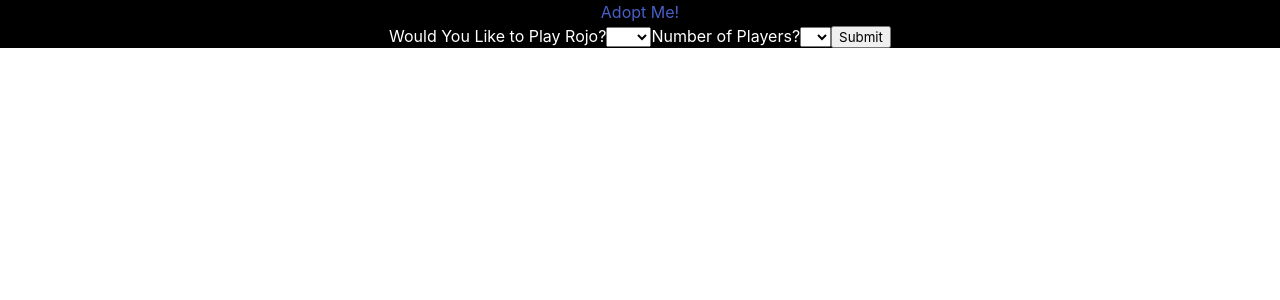
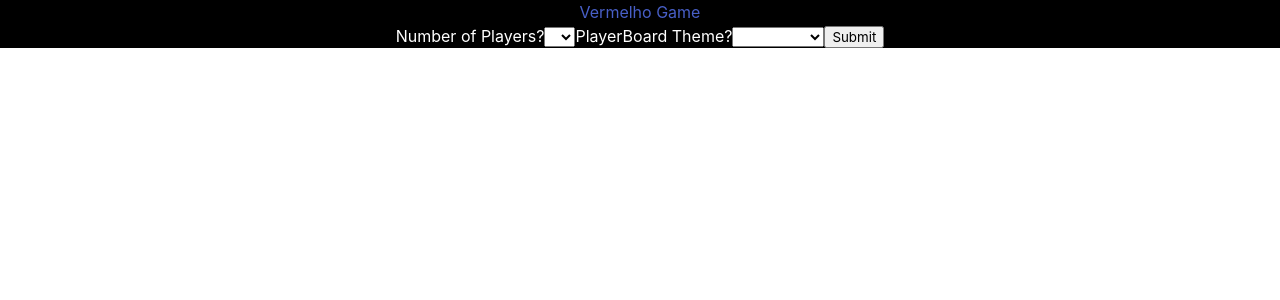
Before and after one commit to danieljwiest/Rojo, a React (Vite) app: page / in a window 1280 px wide. Shown: the top 300 px of the page. Built offline with nearby package versions, Linux system fonts and the light colour scheme.

Commit message:
Updated form options in landing page to include a colorPalette selection.
 On branch main
 Changes to be committed:
	modified:   src/Types/AppTypes.ts
	modified:   src/app.tsx
	modified:   src/components/Rojo/Rojo.tsx

```diff
--- a/src/Types/AppTypes.ts
+++ b/src/Types/AppTypes.ts
@@ -1,5 +1,5 @@
 export interface GameParams {
-  playSelection: string;
+  colorPalette: string;
   playerCount: string;
 }
 
--- a/src/app.tsx
+++ b/src/app.tsx
@@ -21,7 +21,7 @@ const App = () => {
       <BrowserRouter>
         <QueryClientProvider client={queryClient}>
           <header>
-            <Link to="/">Adopt Me!</Link>
+            <Link to="/">Vermelho Game</Link>
           </header>
           <Routes>
             <Route path="/" element={<Rojo />} />
--- a/src/components/Rojo/Rojo.tsx
+++ b/src/components/Rojo/Rojo.tsx
@@ -5,7 +5,7 @@ const PLAYER_COUNTS = [2, 3, 4];
 const Rojo = () => {
   const [submitted, setSubmitted] = useState(false);
   const [gameParams, setGameParams] = useState({
-    playSelection: "",
+    colorPalette: "",
     playerCount: "",
   });
 
@@ -20,26 +20,14 @@ const Rojo = () => {
           e.preventDefault();
           const formData = new FormData(e.currentTarget);
           const obj = {
-            playSelection: formData.get("playSelection")?.toString() ?? "",
+            colorPalette: formData.get("colorPalette")?.toString() ?? "",
             playerCount: formData.get("playerCount")?.toString() ?? "",
           };
           setGameParams(obj);
           setSubmitted(true);
         }}
       >
-        <label htmlFor="playSelection">
-          Would You Like to Play Rojo?
-          <select id="playSelection" name="playSelection">
-            <option />
-            <option key="Yes" value="Yes">
-              Yes
-            </option>
-            <option key="No" value="No">
-              No
-            </option>
-          </select>
-        </label>
-        <label htmlFor="playSelection">
+        <label htmlFor="gameParams">
           Number of Players?
           <select id="playerCount" name="playerCount">
             <option />
@@ -50,6 +38,15 @@ const Rojo = () => {
             ))}
           </select>
         </label>
+        <label htmlFor="gameParams">
+          PlayerBoard Theme?
+          <select id="colorPalette" name="colorPallet">
+            <option />
+            <option key="synthwave" value="synthwave">
+              Synthwave
+            </option>
+          </select>
+        </label>
         <button>Submit</button>
       </form>
     </div>
```
